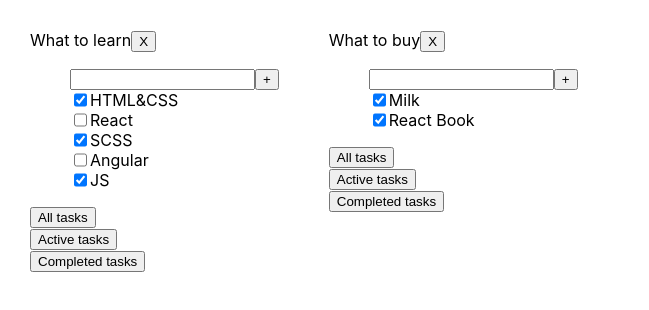
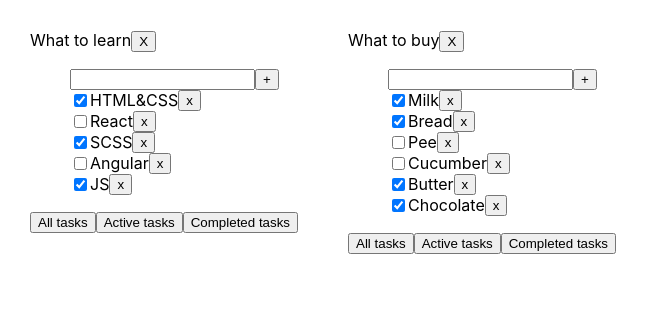
Before and after one commit to talerqa/todo-example, a React (Create React App) app: page / in a window 1280 px wide. Shown: the top 310 px of the page, without its empty margins (0-649 px from the left). Built offline with nearby package versions, Linux system fonts and the light colour scheme.

Commit message:
add: removeTask, addTask, ChangeFilter

```diff
--- a/src/App.tsx
+++ b/src/App.tsx
@@ -40,36 +40,42 @@ function App() {
     ],
     [todolistId2]: [
       {id: v1(), title: 'Milk', isDone: true},
-      {id: v1(), title: 'React Book', isDone: true}
+      {id: v1(), title: 'Bread', isDone: true},
+      {id: v1(), title: 'Pee', isDone: false},
+      {id: v1(), title: 'Cucumber', isDone: false},
+      {id: v1(), title: 'Butter', isDone: true},
+      {id: v1(), title: 'Chocolate', isDone: true}
     ]
   });
 
 
-  const removeTask = (id: string) => {
-    // const removeTasks = tasks.filter(f => f.id === id)
-    // setTask(tasks.filter(f => f.id !== id))
-    // setDeleteTask([...deleteTasks, ...removeTasks])
+  const removeTask = (todolistId: string, taskId: string) => {
+      setTasks({
+        ...tasks,
+        [todolistId]: [...tasks[todolistId].filter(fl => fl.id !== taskId)]
+      })
   }
 
 
-  const changeStatusTask = (currentStatusTask: boolean, id: string) => {
-    // setTask(tasks.map(t => t.id === id ? {...t, isDone: !currentStatusTask} : t))
+  const changeStatusTask = (todolistId: string, taskId: string, statusTask: boolean) => {
+    setTasks({
+      ...tasks,
+      [todolistId]: [...tasks[todolistId].map(m => m.id === taskId
+        ? {...m, isDone: !statusTask} : m)]
+    })
   }
 
   const changedInput = (event: ChangeEvent<HTMLInputElement>) => {
     // setTitle(event.currentTarget.value)
   }
 
-  const addTask = (title: string) => {
-    // if (title.trim()) {
-    //   const newTask = {
-    //     id: v1(),
-    //     title: title,
-    //     isDone: false
-    //   }
-    //   setTask([newTask, ...tasks])
-    // }
-    // setTitle('')
+  const addTask = (todolistId: string, title: string) => {
+    let newTask = {id: v1(), title, isDone: false}
+
+    setTasks({
+      ...tasks,
+      [todolistId]: [...tasks[todolistId], newTask]
+    })
   }
 
   const changedFilter = (todolistId: string, filterValue: ChangeStatusTasksType) => {
--- a/src/ButtonFilterStatus.tsx
+++ b/src/ButtonFilterStatus.tsx
@@ -29,16 +29,16 @@ const ButtonFilterStatus = (props: ButtonFilterStatusPropsType) => {
 
   return (
     <div>
-      {filterData.map(filter1 => {
+      {filterData.map(data => {
         return (
-          <div>
+
             <button onClick={() => {
-              props.callback(filter1.filter)
+              props.callback(data.filter)
             }
             }>
-              {filter1.title}
+              {data.title}
             </button>
-          </div>
+
         )
       })}
 
--- a/src/TodoList.tsx
+++ b/src/TodoList.tsx
@@ -1,6 +1,6 @@
 import {ChangeStatusTasksType, taskType} from './App';
 import * as React from 'react';
-import {ChangeEvent, FC} from 'react';
+import {ChangeEvent, FC, useState} from 'react';
 import ButtonFilterStatus from './ButtonFilterStatus';
 
 type TodoListType = {
@@ -8,9 +8,9 @@ type TodoListType = {
   titleTodoList: string
   titleFilter: ChangeStatusTasksType
   task: taskType[]
-  addTask: (title: string) => void
-  removeTask: (id: string) => void
-  changeStatusTask: (currentStatusTask: boolean, id: string) => void
+  addTask: (todolistId: string, title: string) => void
+  removeTask: (todolistId: string, taskId: string) => void
+  changeStatusTask: (todolistId: string, taskId: string, statusTask: boolean) => void
   changedInput: (e: ChangeEvent<HTMLInputElement>) => void
   changedFilter: (todolistId: string, filter: ChangeStatusTasksType) => void
 }
@@ -29,10 +29,23 @@ const TodoList: FC<TodoListType> = (props) => {
     changedFilter
   } = props
 
+  const [title, setTitle] = useState('')
 
   const onChangeFilter = (todolistId: string, filter: ChangeStatusTasksType) => {
     changedFilter(todolistId, filter)
     console.log(todolistId, filter)
+  }
+
+  const onChangeInput = (e: ChangeEvent<HTMLInputElement>) => {
+    setTitle(e.currentTarget.value)
+  }
+
+  const addTaskHandler = (todolistId: string) => {
+    addTask(todolistId, title)
+  }
+
+  const removeTaskHandler = (todolistId: string, taskId: string) => {
+    removeTask(todolistId, taskId)
   }
 
   return (
@@ -40,17 +53,21 @@ const TodoList: FC<TodoListType> = (props) => {
       <span>{titleTodoList}</span>
       <button>X</button>
       <ul>
-        <input type={'text'}/>
-        <button>+</button>
+        <input type={'text'} value={title} onChange={onChangeInput}/>
+        <button onClick={()=> addTaskHandler(todolistId)}>+
+        </button>
         {task.map(task => {
           return (<div key={task.id}
                        style={{display: 'flex'}}>
               <input type={'checkbox'}
                      checked={task.isDone}
                      onChange={() => {
+                       changeStatusTask(todolistId, task.id, task.isDone)
                      }}
               />
               <li style={{listStyleType: 'none'}}>{task.title}</li>
+              <button onClick={() => removeTaskHandler(todolistId, task.id)}>x
+              </button>
             </div>
           )
         })
@@ -60,19 +77,6 @@ const TodoList: FC<TodoListType> = (props) => {
         filter={titleFilter}
         callback={(filter) => onChangeFilter(todolistId, filter)}/>
 
-
-      {/*<button onClick={() => {*/}
-      {/*  changedFilter('all', todolistId)*/}
-      {/*}}>All tasks*/}
-      {/*</button>*/}
-      {/*<button onClick={() => {*/}
-      {/*  changedFilter('completed', todolistId)*/}
-      {/*}}>Completed*/}
-      {/*</button>*/}
-      {/*<button onClick={() => {*/}
-      {/*  changedFilter('active', todolistId)*/}
-      {/*}}>Active*/}
-      {/*</button>*/}
     </div>
   )
 }
```
